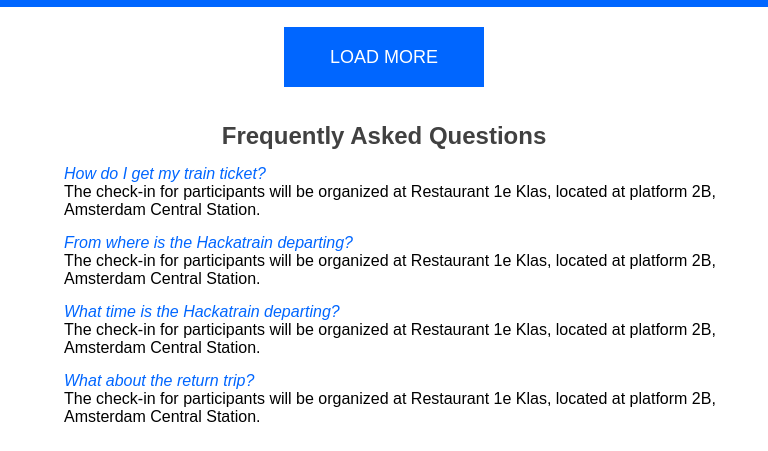
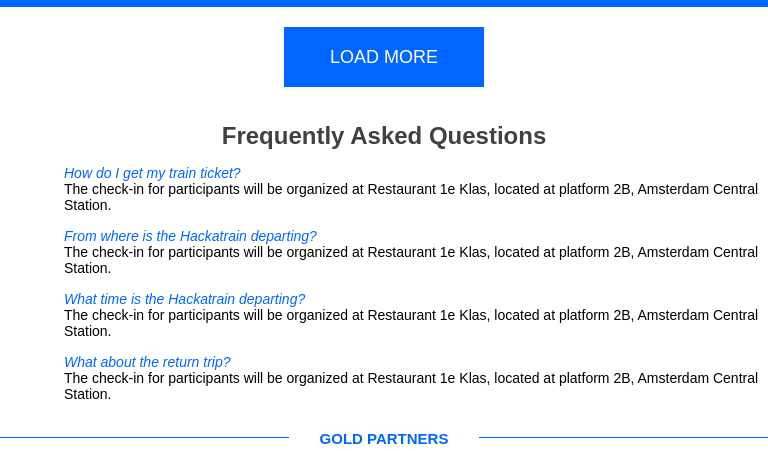
Before and after one commit to anastminsk/hacktrain, a plain HTML site: page index.html in a window 768 px wide. Shown: the part 3016-3467 px from the top of the page. Drawn offline with Linux system fonts and the light colour scheme.

Commit message:
hacktrain/fix: faq section modified

```diff
--- a/css/style.css
+++ b/css/style.css
@@ -431,6 +431,13 @@ section.faq {
   font-style: italic;
 }
 
+@media (min-width: 480px) and (max-width: 768px) {
+
+  .question, .answer {
+    font-size: 14px;
+  }
+}
+
 @media (max-width: 480px) {
 
   .question, .answer {
```
